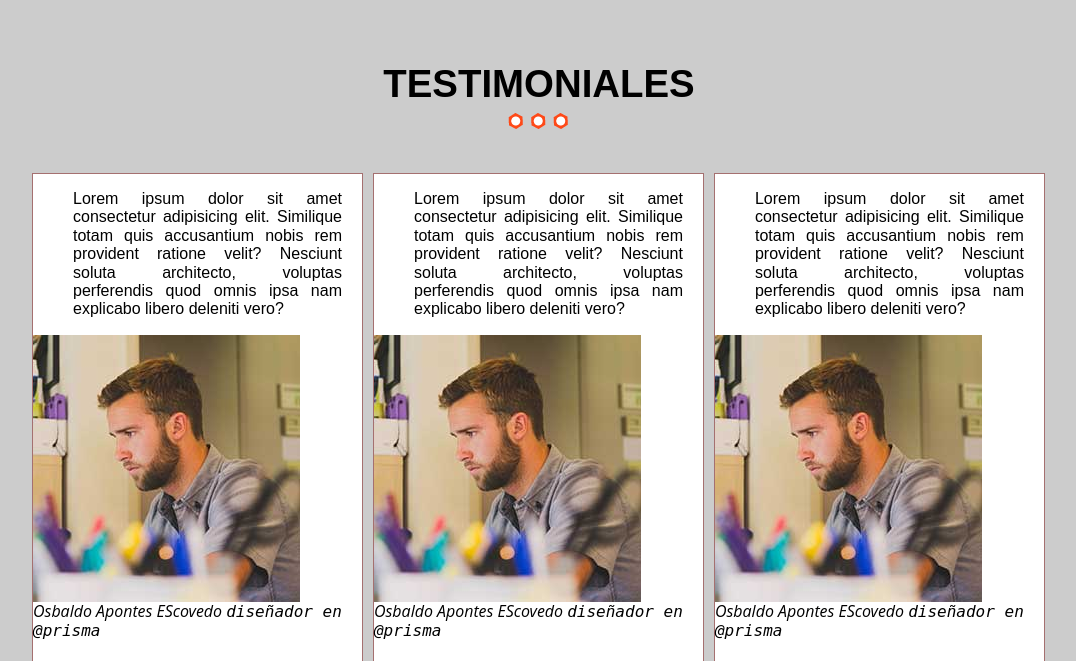
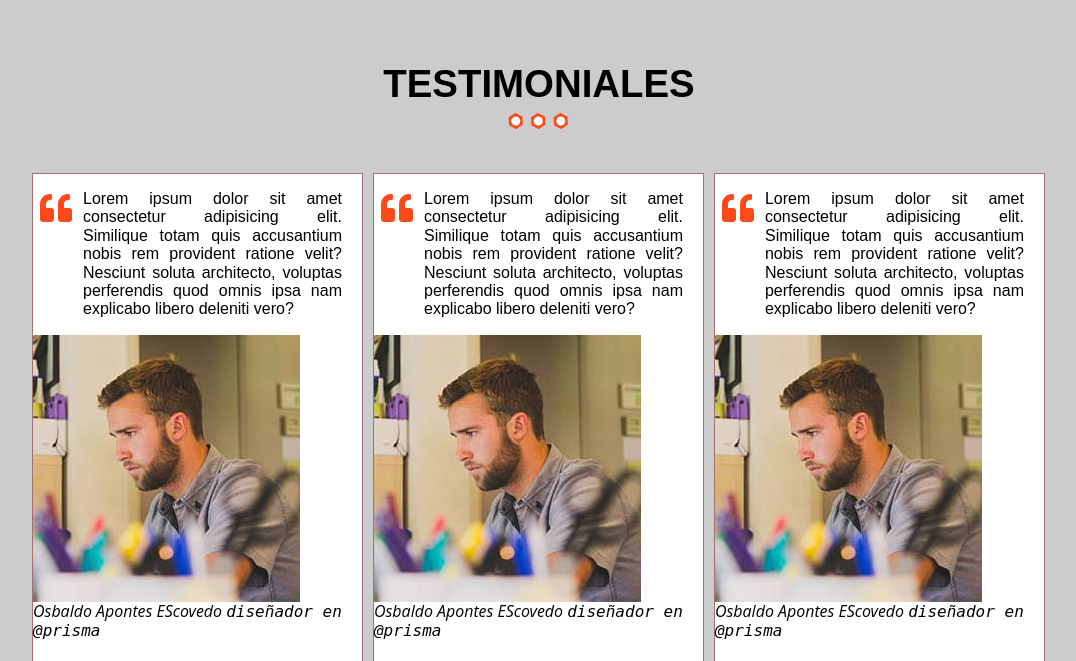
Before and after one commit to SimsonCult/sitiodeconferencia, a PHP site: page / in a window 1280 px wide. Shown: the part 3505-4166 px from the top of the page, without its empty margins (101-1177 px from the left). Run offline with PHP 8.4, Linux system fonts and the light colour scheme; some libraries are stand-ins or nearby versions.

Commit message:
Update main.css

```diff
--- a/css/main.css
+++ b/css/main.css
@@ -799,7 +799,21 @@ blockquote p {
     text-align: justify!important;
     font-size: 1em !important;
     font-family: var(--ptsansserif);
-    padding: 0 20px 0 40px;
+    padding: 0 20px 0 50px;
+}
+
+blockquote p::before {
+    font-family: 'Font Awesome 5 Free';
+    font-weight: 900;
+    content: "\f10d";
+    position: absolute;
+    left: 7px;
+    top: 18px;
+    font-size: 2rem;
+    margin: 0;
+    padding: 0;
+    line-height: 1;
+    color: #fe4918;
 }
 
 
```
